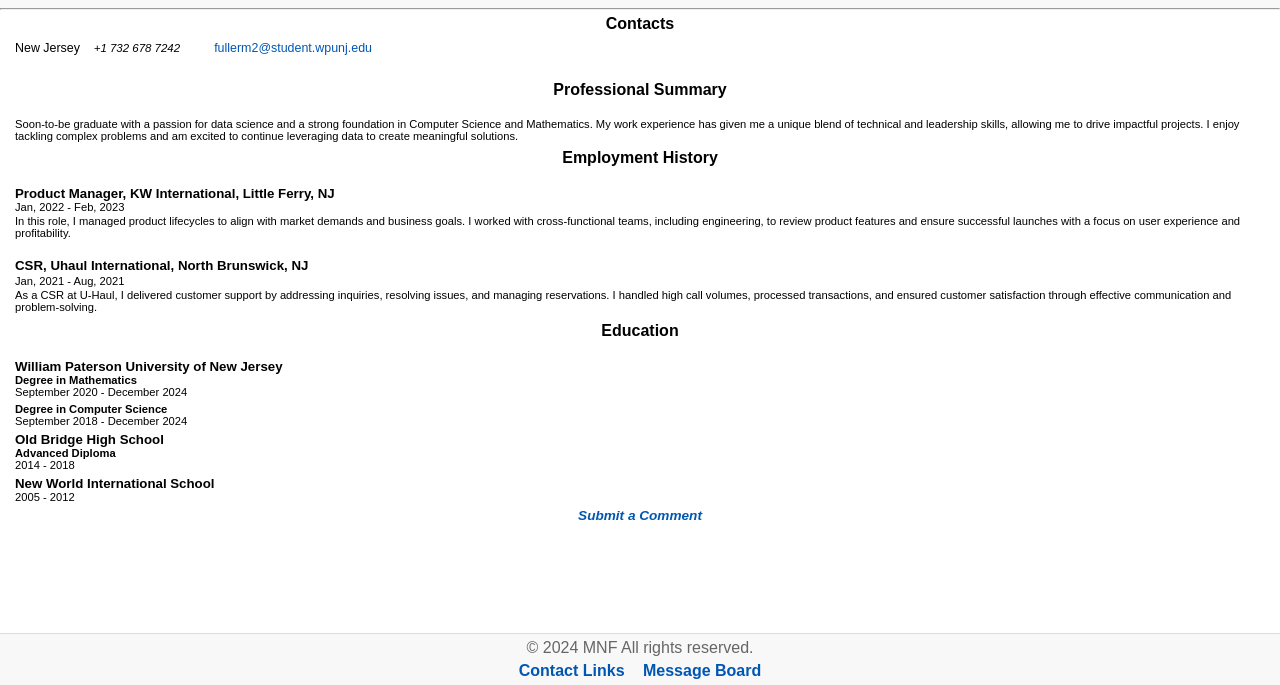
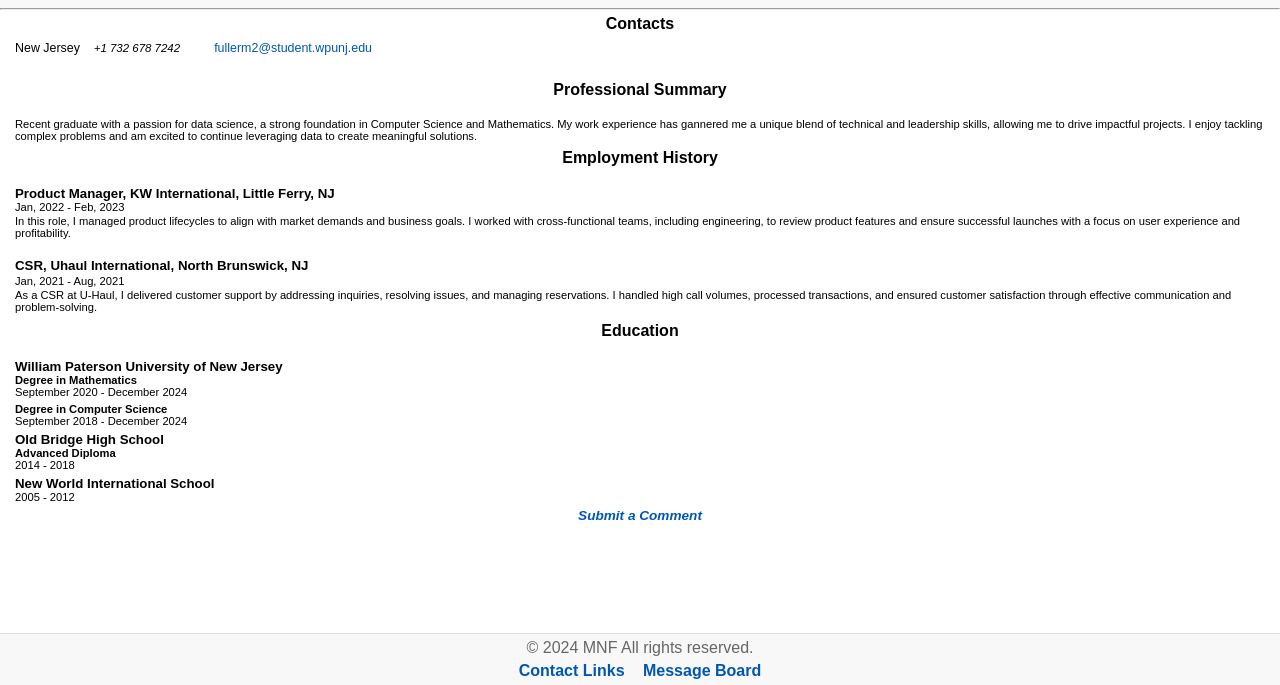
Before and after one commit to mike00fuller/About-me, a plain HTML site: page Index.html in a window 1280 px wide. Shown: the part 115-800 px from the top of the page. Drawn offline with Linux system fonts and the light colour scheme.

Commit message:
Update Index.html

```diff
--- a/Index.html
+++ b/Index.html
@@ -39,7 +39,7 @@
       <div class="sum">
         <ul>
           <li>
-            <p>Soon-to-be graduate with a passion for data science and a strong foundation in Computer Science and Mathematics. My work experience has given me a unique blend of technical and leadership skills, allowing me to drive impactful projects. I enjoy tackling complex problems and am excited to continue leveraging data to create meaningful solutions.</p>
+            <p>Recent graduate with a passion for data science, a strong foundation in Computer Science and Mathematics. My work experience has gannered me a unique blend of technical and leadership skills, allowing me to drive impactful projects. I enjoy tackling complex problems and am excited to continue leveraging data to create meaningful solutions.</p>
           </li>
         </ul>
       </div>
```
